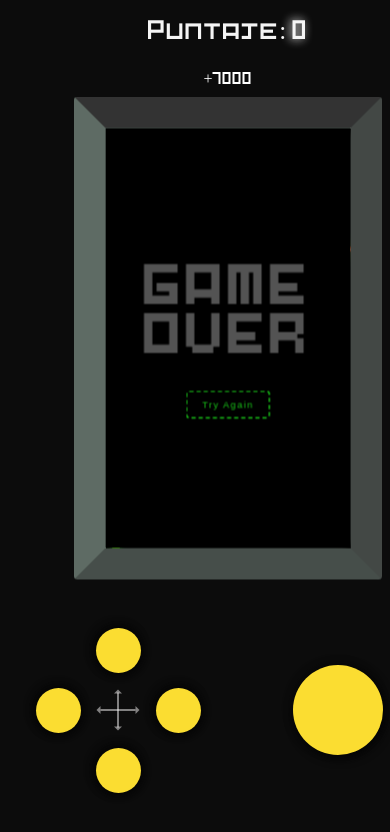
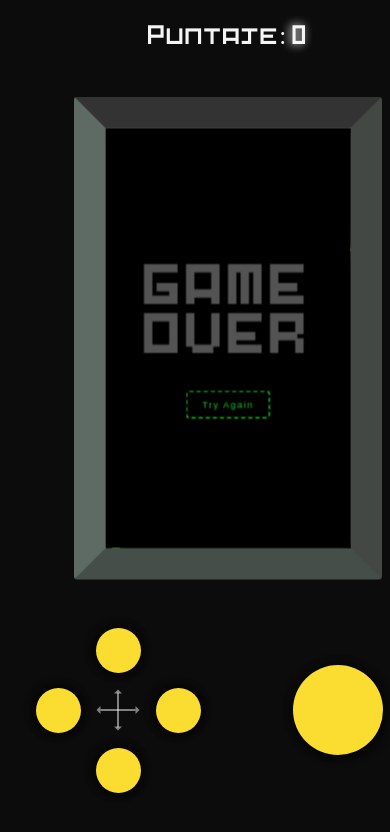
Before and after one commit to MarceloAPuppio/snake, a plain HTML site: page index.html in a window 390 px wide. Shown: the top 832 px of the page. Drawn offline with Linux system fonts and the light colour scheme.

Commit message:
css queries

```diff
--- a/css/style.css
+++ b/css/style.css
@@ -338,7 +338,8 @@ canvas {
 .marcador {
   font-size: 25px;
   color: whitesmoke;
-  top: 0;
+  margin-left: 100px;
+  margin-top: -100px;
 }
 .marcador__puntaje {
   color: whitesmoke;
@@ -388,7 +389,10 @@ canvas {
     display: grid;
     margin-bottom: 50px;
   }
-
+  .marcador {
+    margin-left: 0px;
+    margin-top: 0px;
+  }
   .snake-wrapper {
     transform: scale(0.7);
     box-sizing: content-box;
--- a/index.html
+++ b/index.html
@@ -33,7 +33,7 @@
     <!-- <button id="stop">Pausar</button> descomentar porque se rompe todoooo-->
     <div class="puntaje-wrapper">
         <p class="marcador">Puntaje: <span id="puntaje" class="marcador__puntaje">0</span></p>
-        <p class="bonus">+1000</p>
+        <!-- <p class="bonus">+1000</p> -->
     </div>
 
     <script src="js/scripts.js"></script>
```
